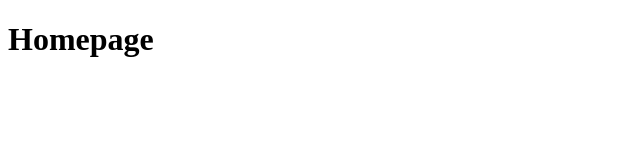
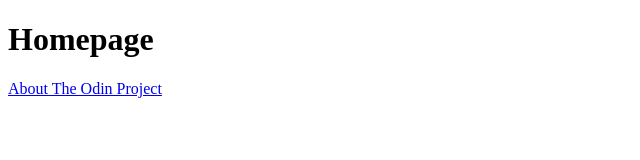
Before and after one commit to paulaBagnaroli/odin-links-and-images, a plain HTML site: page index.html in a window 1280 px wide. Shown: the whole page, without its empty margins (0-640 px from the left). Drawn offline with Linux system fonts and the light colour scheme.

Commit message:
agregue link

```diff
--- a/index.html
+++ b/index.html
@@ -7,5 +7,11 @@
 </head>
 <body>
     <h1> Homepage </h1>
+    <a href="https://www.theodinproject.com/about" target="_blank" rel="noopener noreferrer">About The Odin Project</a>
+
+    <!-- The noopener attribute ensures that a link opened in a new tab or window cannot interact with or access the original page. Without it, the new page can use JavaScript to manipulate the original page, which poses a security risk./ -->
+    <!-- noreferrer: The noreferrer attribute provides both privacy and security. It prevents the new page from knowing where the user came from (hiding the referrer) and also includes the behavior of noopener, preventing the new page from accessing the original page. -->
+
+
 </body>
 </html>
```
